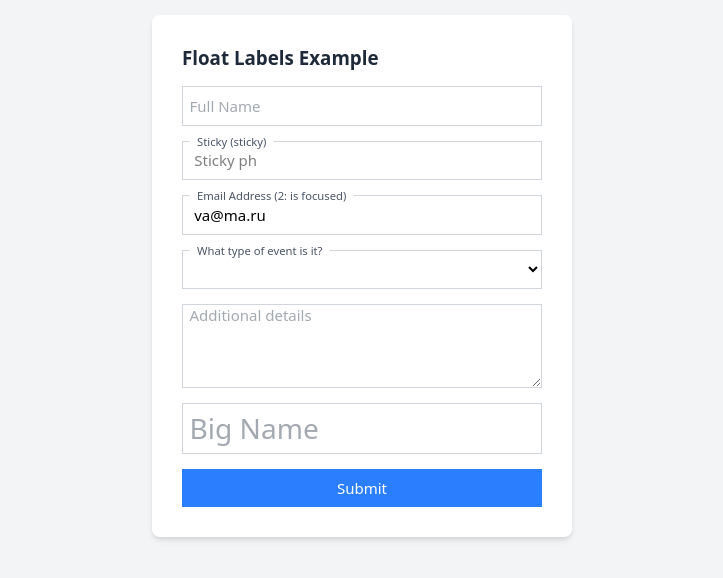
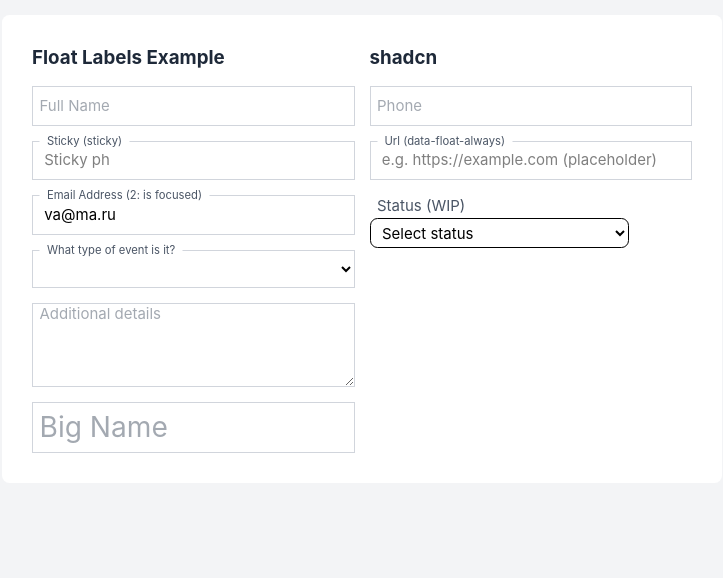
Before and after one commit to unlight/tailwind-float-label, a website built with Vite: page index.html in a window 1280 px wide. Shown: the whole page, without its empty margins (278-1001 px from the left). Built offline with nearby package versions, Linux system fonts and the light colour scheme.

Commit message:
chore: Update packages

```diff
--- a/index.html
+++ b/index.html
@@ -8,10 +8,11 @@
     <title>Tailwind float label</title>
   </head>
   <body class="bg-gray-100 flex justify-center p-4">
-    <div class="bg-white p-8 rounded-lg shadow-md w-full max-w-md">
-      <h1 class="text-xl font-bold mb-4 text-gray-800">Float Labels Example</h1>
-
-      <form class="space-y-4">
+    <div class="bg-white p-8 rounded-lg max-w-3xl flex flex-row gap-x-4">
+      <form class="space-y-4 flex-1/2">
+        <h1 class="text-xl font-bold mb-4 text-gray-800">
+          Float Labels Example
+        </h1>
         <div class="float-container">
           <label for="fullname" class="float-label px-2 text-gray-600"
             >Full Name</label
@@ -84,13 +85,89 @@
             placeholder="Full Name placeholder"
           />
         </div>
+      </form>
 
-        <button
-          type="button"
-          class="w-full bg-blue-500 text-white py-2 px-4 hover:cursor-pointer"
+      <!-- Shadcn -->
+      <form class="space-y-4 flex-1/2">
+        <h1 class="text-xl font-bold mb-4 text-gray-800">shadcn</h1>
+
+        <div data-slot="field">
+          <label data-slot="field-label" for="Phone" class="px-2 text-gray-600"
+            >Phone</label
+          >
+          <input
+            data-slot="input"
+            type="text"
+            id="Phone"
+            class="w-full px-3 py-2 border border-gray-300"
+            placeholder="Phone placeholder"
+          />
+        </div>
+
+        <div data-slot="field" data-float-always>
+          <label data-slot="field-label" for="url" class="px-2 text-gray-600"
+            >Url (data-float-always)</label
+          >
+          <input
+            data-slot="input"
+            type="text"
+            id="url"
+            class="w-full px-3 py-2 border border-gray-300"
+            placeholder="e.g. https://example.com (placeholder)"
+          />
+        </div>
+
+        <!-- Native select -->
+        <div
+          class="group/native-select relative w-fit has-[select:disabled]:opacity-50"
+          data-slot="native-select-wrapper"
+          data-size="default"
         >
-          Submit
-        </button>
+          <label data-slot="field-label" for="" class="px-2 text-gray-600"
+            >Status (WIP)</label
+          >
+          <select
+            data-slot="native-select"
+            data-size="default"
+            class="w-full rounded-lg border border-input bg-transparent py-1 pr-8 pl-2 transition-colors outline-none select-none selection:bg-primary selection:text-primary-foreground placeholder:text-muted-foreground focus-visible:border-ring focus-visible:ring-1 disabled:pointer-events-none disabled:cursor-not-allowed aria-invalid:border-destructive aria-invalid:ring-3 aria-invalid:ring-destructive/20 data-[size=sm]:rounded-[min(var(--radius-md),10px)] data-[size=sm]:py-0.5 dark:bg-input/30 dark:hover:bg-input/50 dark:aria-invalid:border-destructive/50 dark:aria-invalid:ring-destructive/40"
+          >
+            <option
+              data-slot="native-select-option"
+              class="bg-[Canvas] text-[CanvasText]"
+              value=""
+            >
+              Select status
+            </option>
+            <option
+              data-slot="native-select-option"
+              class="bg-[Canvas] text-[CanvasText]"
+              value="todo"
+            >
+              Todo
+            </option>
+            <option
+              data-slot="native-select-option"
+              class="bg-[Canvas] text-[CanvasText]"
+              value="in-progress"
+            >
+              In Progress
+            </option>
+            <option
+              data-slot="native-select-option"
+              class="bg-[Canvas] text-[CanvasText]"
+              value="done"
+            >
+              Done
+            </option>
+            <option
+              data-slot="native-select-option"
+              class="bg-[Canvas] text-[CanvasText]"
+              value="cancelled"
+            >
+              Cancelled
+            </option>
+          </select>
+        </div>
       </form>
     </div>
   </body>
--- a/src/float-label.css
+++ b/src/float-label.css
@@ -1,14 +1,18 @@
 @layer utilities {
-  .float-container {
+  /* naked */
+  .float-container,
+  /* shadcn */ [data-slot='field'] {
     display: grid;
 
     /* Label always float (sticky) */
     &.float-always,
+    &[data-float-always],
     /* Label when input has no value and focused */
     &:focus-within,
     /* Label when input has value and no placeholder */
-    &:has(.float-input:not(:placeholder-shown)) {
-      & .float-label {
+    &:has(:is(.float-input, [data-slot='input']):not(:placeholder-shown)) {
+      & .float-label,
+      [data-slot='field-label'] {
         /*background-color: var(--float-label-background-color);*/
         @apply bg-[var(--float-label-background-color)]
           translate-x-2
@@ -20,23 +24,27 @@
       }
     }
 
-    .float-input {
+    .float-input,
+
+    /* shadcn */ [data-slot='input'] {
       @apply col-start-1 row-start-1;
     }
 
-    &:not(.float-always) .float-input::placeholder {
+    &:not(:is(.float-always, [data-float-always]))
+      :is(.float-input, [data-slot='input'])::placeholder {
       color: transparent;
     }
 
     /** Placeholder replacement */
-    .float-label {
+    .float-label,
+    /* shadcn */ [data-slot='field-label'] {
       @apply col-start-1 row-start-1
         opacity-50
         self-center
-        /*transition-all duration-200*/;
+        /*transition-all duration-100;*/;
     }
 
-    &:has(textarea.float-input) .float-label {
+    &:has(textarea:is(.float-input, [data-slot='input'])) .float-label {
       @apply self-start;
     }
   }
```
Also changed, not shown: package.json (+8 -8 lines), README.md, 1 other file.
